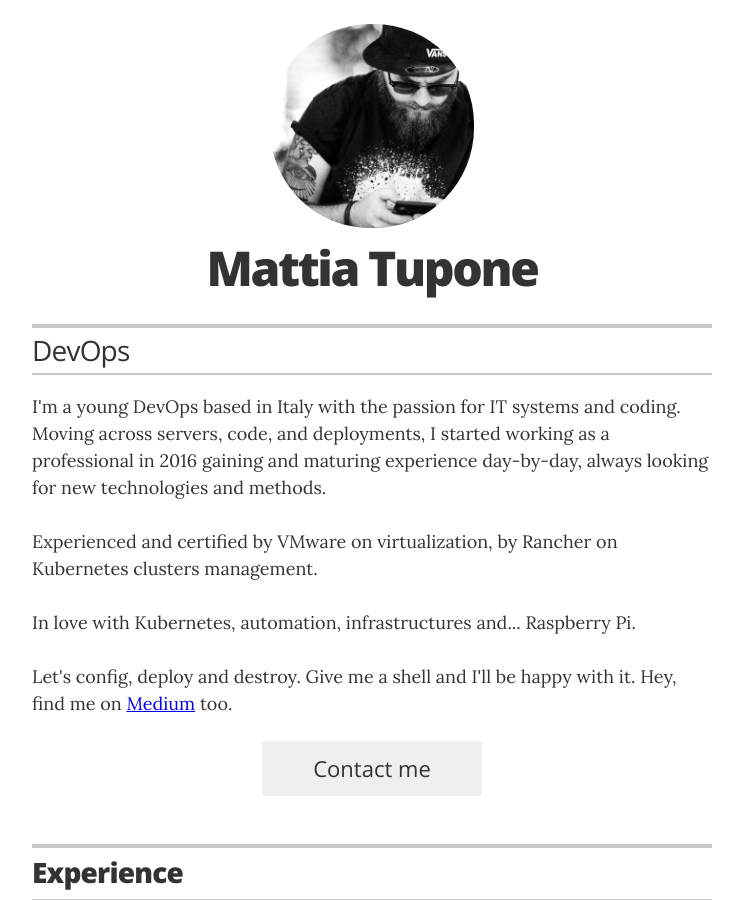
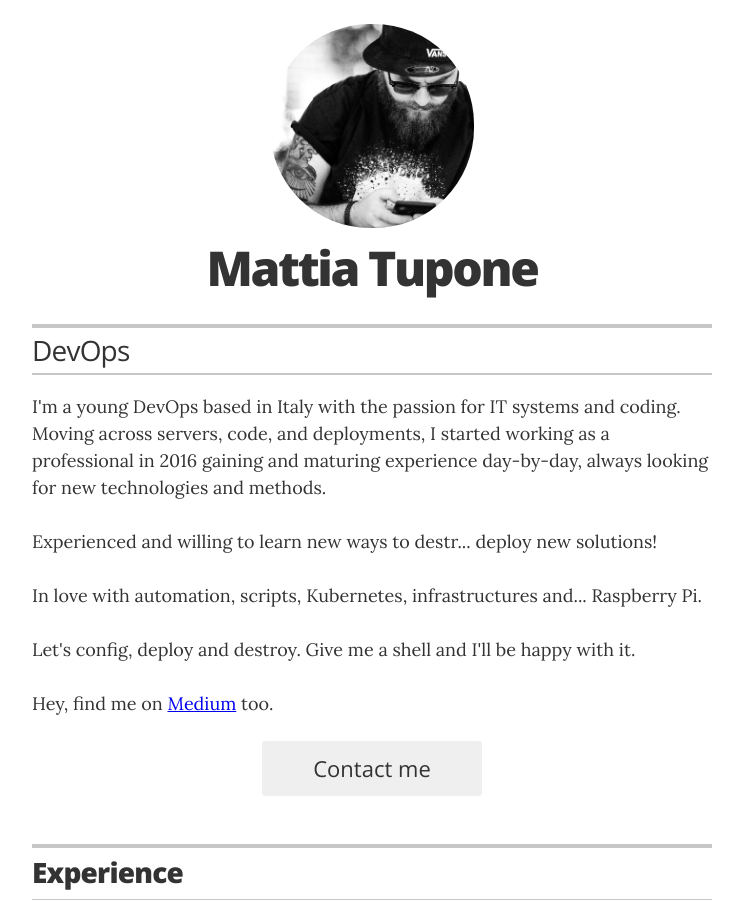
Before and after one commit to jglovier/resume-template, a Jekyll site: the page built from index.html, in a window 1280 px wide and 900 px high. Shown: the whole window, without its empty margins (268-1011 px from the left). Built offline with Jekyll 4.4.1, drawn with Linux system fonts in a browser that asks for light colours; a script that is not in the unit is left out.

Commit message:
updated header intro

```diff
--- a/_config.yml
+++ b/_config.yml
@@ -18,11 +18,11 @@ resume_header_intro: "<p>I'm a young DevOps based in Italy with the passion for
 Moving across servers, code, and deployments, I started working as a professional in 2016 gaining and maturing experience
 day-by-day, always looking for new technologies and methods.<br><br>
 
-Experienced and certified by VMware on virtualization, by Rancher on Kubernetes clusters management.<br><br>
+Experienced and willing to learn new ways to destr... deploy new solutions!<br><br>
 
-In love with Kubernetes, automation, infrastructures and... Raspberry Pi.<br><br>
+In love with automation, scripts, Kubernetes, infrastructures and... Raspberry Pi.<br><br>
 
-Let's config, deploy and destroy. Give me a shell and I'll be happy with it.
+Let's config, deploy and destroy. Give me a shell and I'll be happy with it.<br><br>
 Hey, find me on <a href='https://medium.com/@tupone.mattia'>Medium</a> too.<br>
 </p>"
 
```
